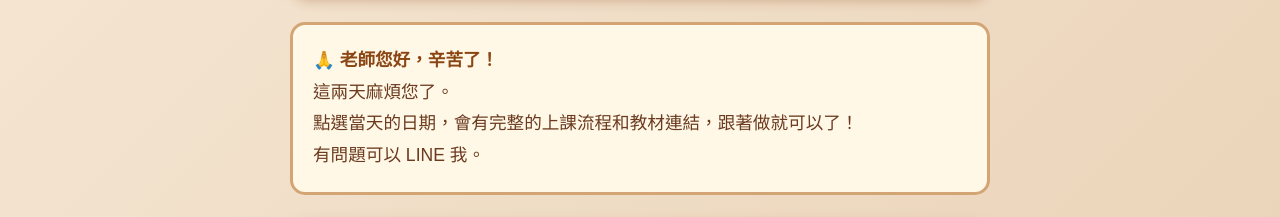
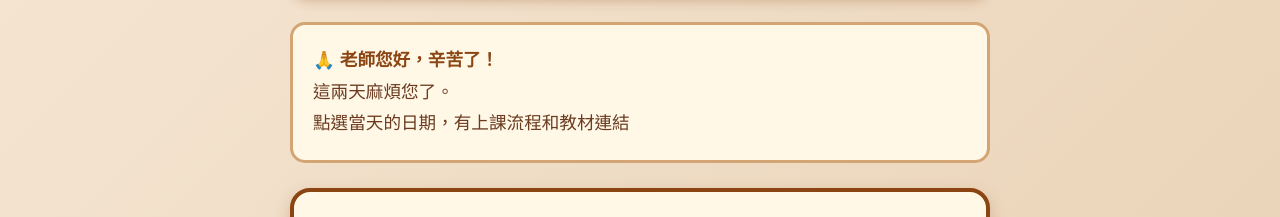
Before and after one commit to classtools1020/classtools1020, a plain HTML site: page sub-teacher/index.html in a window 1280 px wide. Shown: the part 167-384 px from the top of the page. Drawn offline with Linux system fonts and the light colour scheme.

Commit message:
簡化首頁說明文字

```diff
--- a/sub-teacher/index.html
+++ b/sub-teacher/index.html
@@ -108,8 +108,7 @@
   <div class="teacher-info">
     <strong>🙏 老師您好，辛苦了！</strong><br>
     這兩天麻煩您了。<br>
-    點選當天的日期，會有完整的上課流程和教材連結，跟著做就可以了！<br>
-    有問題可以 LINE 我。
+    點選當天的日期，有上課流程和教材連結
   </div>
 
   <div class="day-buttons">
```
